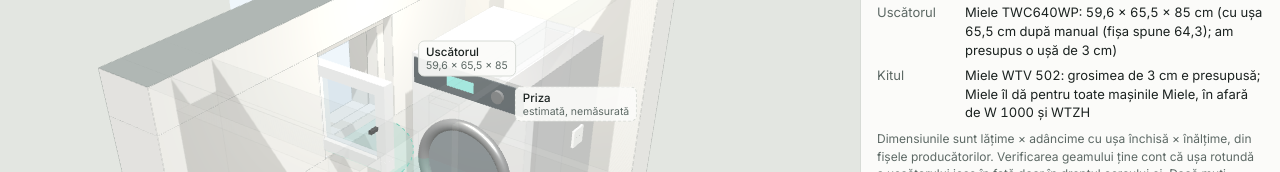
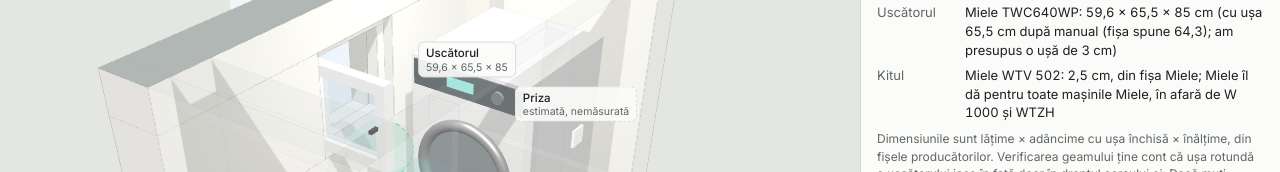
Before and after one commit to mb-ini/schita-plan, a plain HTML site: page debara-perechi/index.html in a window 1280 px wide. Shown: the part 168-340 px from the top of the page. Drawn offline with nearby package versions, Linux system fonts and the light colour scheme.

Commit message:
Debara: corectura despre scurgerea la AquaStop, priza și robinetul inaccesibile, kitul Miele de 2,5 cm
Co-Authored-By: Claude Opus 5.5 <noreply@anthropic.com>
Claude-Session: https://claude.ai/code/session_01PhRXXMrxQuttYZJF52kC7w

```diff
--- a/debara-perechi/index.html
+++ b/debara-perechi/index.html
@@ -391,8 +391,8 @@ const R = {
 };
 /* the six pairs at the top of the ranking from 23.11.2026; sizes from the makers' sheets, depths with the door closed */
 const TOP = [
-  { id: 1, rank: 'Perechea 1, Miele', title: 'Miele WSD383 WCS + TWC640WP', w: 'Miele WSD383 WCS', d: 'Miele TWC640WP', kitName: 'Miele WTV 502', kitNote: 'grosimea de 3 cm e presupusă; Miele îl dă pentru toate mașinile Miele, în afară de W 1000 și WTZH',
-    prot: 3, protNote: 'cu ușa 65,5 cm după manual (fișa spune 64,3); am presupus o ușă de 3 cm', s: { wW: 59.6, wD: 64.3, wH: 85, dW: 59.6, dD: 65.5, dH: 85, kit: 3, porthole: 50, cord: 200 } },
+  { id: 1, rank: 'Perechea 1, Miele', title: 'Miele WSD383 WCS + TWC640WP', w: 'Miele WSD383 WCS', d: 'Miele TWC640WP', kitName: 'Miele WTV 502', kitNote: '2,5 cm, din fișa Miele; Miele îl dă pentru toate mașinile Miele, în afară de W 1000 și WTZH',
+    prot: 3, protNote: 'cu ușa 65,5 cm după manual (fișa spune 64,3); am presupus o ușă de 3 cm', s: { wW: 59.6, wD: 64.3, wH: 85, dW: 59.6, dD: 65.5, dH: 85, kit: 2.5, porthole: 50, cord: 200 } },
   { id: 2, rank: 'Perechea 2, AEG', title: 'AEG LFR71844SBE + TR838NBCE', w: 'AEG LFR71844SBE', d: 'AEG TR838NBCE', kitName: 'AEG A1WYHSK2', kitNote: '6,5 cm, din fișa kitului; acceptă aparate adânci de 52–67 cm, deci se potrivește, dar AEG nu publică o listă pe cod de produs',
     prot: 2.1, protNote: 'corp 63,6 cm, cu ușa 65,7 cm', s: { wW: 59.6, wD: 60.2, wH: 84.7, dW: 59.6, dD: 65.7, dH: 85, kit: 6.5, porthole: 50, cord: 145 } },
   { id: 3, rank: 'Perechea 3, Bosch', title: 'Bosch WAN2829NBY + WQN246D1BY', w: 'Bosch WAN2829NBY (M Seria 4)', d: 'Bosch WQN246D1BY (U Seria 6)', kitName: 'Bosch WTZ27510', kitNote: '3,5 cm, din fișă; confirmat de Bosch pentru WQN246D1BY',
@@ -569,7 +569,7 @@ function checks(s) {
   const worst = reach.reduce((a, b) => b.len > a.len ? b : a, reach[0]);
   const cable = reach.map(x => `${x.name}: cca ${fmt(x.len, 0)} cm de cablu`).join('; ');
   if (behind && sideGap < 5) add('sock', 'bad', 'Priza rămâne în spatele aparatelor', `Între aparate și peretele cu ușa sunt ${fmt(sideGap)} cm, prea puțin pentru un ștecher. Lasă cel puțin 5 cm sau mută priza. ${cable}.`);
-  else if (behind) add('sock', 'warn', `Priza e în spatele aparatelor, la ${fmt(sideGap)} cm`, `Ștecherul încape, dar se ajunge greu la el. ${cable}.`);
+  else if (behind) add('sock', 'warn', `Priza e în spatele aparatelor, la ${fmt(sideGap)} cm`, `Ștecherul încape, dar după montaj nu mai ajungi la el, iar manualele AEG și Bosch cer ca ștecherul să rămână accesibil; la fel robinetul, care rămâne în spatele mașinii. Priza și robinetul se mută înainte de montaj. ${cable}.`);
   else add('sock', worst.len <= s.cord - 20 ? 'ok' : worst.len <= s.cord ? 'warn' : 'bad', worst.len <= s.cord ? 'Cablul ajunge la priză' : 'Cablul nu ajunge la priză', `${cable}; cablul are ${s.cord}. Priza nu e măsurată.`);
   // 5. machine door and room to load it
   const fc = frontClear(s, r);
```
Also changed, not shown: debara-prezentari/generatii.html (+1 -1 lines), debara-prezentari/perechi.html (+1 -1 lines).
